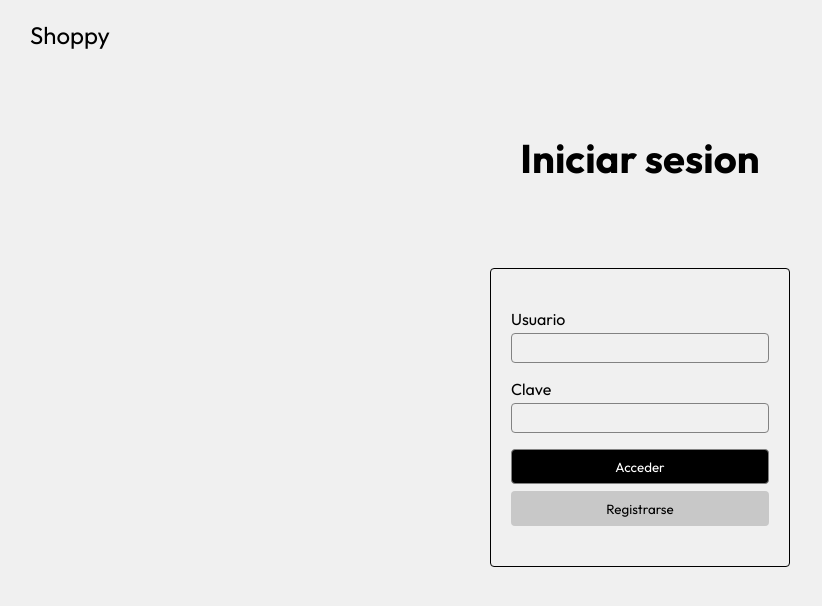
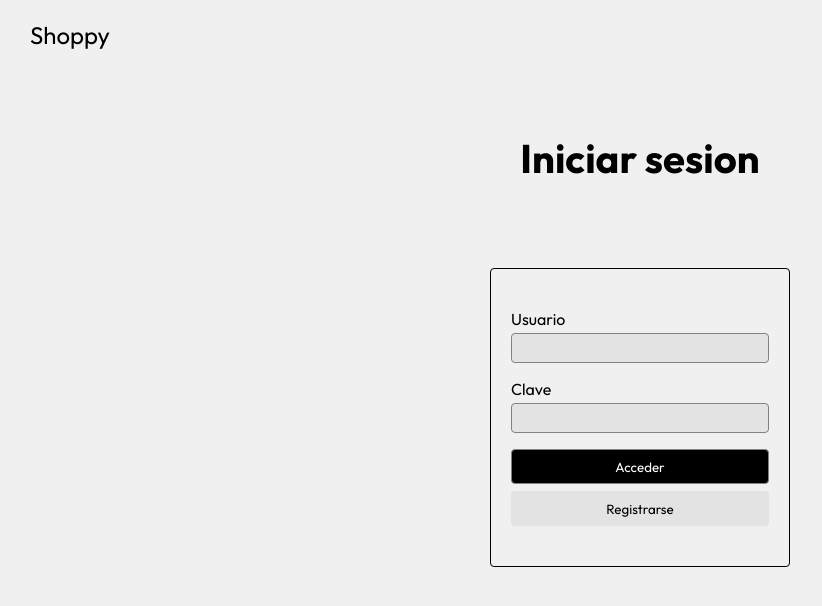
Before and after one commit to labmiracle/team-orange, a React (Vite) app in the folder client/: page /login in a window 1280 px wide. In both pictures the pointer is over the button "Registrarse". Shown: the top 606 px of the page, without its empty margins (0-822 px from the left). Built offline with nearby package versions, Linux system fonts and the light colour scheme; a web font is replaced by a local one.

Commit message:
#12 client: change styles of input component and button

```diff
--- a/client/src/components/ui/Button/index.module.css
+++ b/client/src/components/ui/Button/index.module.css
@@ -26,5 +26,5 @@
 }
 
 .ghost:hover {
-	background-color: #C8C8C8;
+	background-color: #E3E3E3;
 }
--- a/client/src/components/ui/Input/index.module.css
+++ b/client/src/components/ui/Input/index.module.css
@@ -7,7 +7,7 @@
 .input {
 	border: 1px solid #828282;
 	border-radius: 4px;
-	background-color: transparent;
+	background-color: #E3E3E3;
 	height: 30px;
 	padding-inline: 8px;
 }
```
